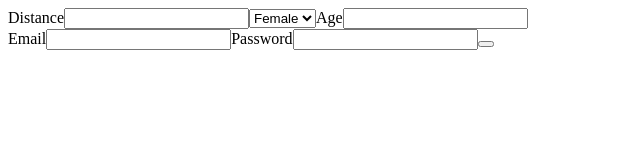
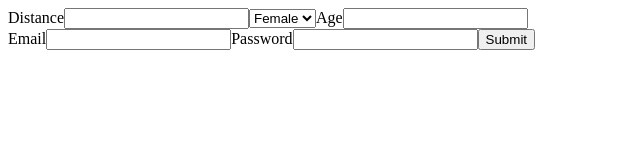
Before and after one commit to jennymalmefeldt/cooper_test_client, a React (Create React App) app: page / in a window 1280 px wide. Both pictures are taken after a click on the button "Login". Shown: the top 160 px of the page, without its empty margins (0-640 px from the left). Built offline with nearby package versions, Linux system fonts and the light colour scheme.

Commit message:
Fixes missing ; in index.js:13, changes capitalization for submit button in LoginForm.jsx, same with userCanLogin.spec.js.

```diff
--- a/src/components/LoginForm.jsx
+++ b/src/components/LoginForm.jsx
@@ -9,7 +9,7 @@ const LoginForm = ({ submitFormHandler }) => {
       <label>Password</label>
       <input name="password"  type="password" id="password"></input>
 
-      <button id="submit"></button>
+      <button id="submit">Submit</button>
     </form>
   );
 };
--- a/src/index.js
+++ b/src/index.js
@@ -6,11 +6,11 @@ import axios from "axios";
 
 let apiUrl;
 if (process.env.NODE_ENV === "production") {
-  apiUrl = "https://cr-cooper-api.herokuapp.com/api/vi"
+  apiUrl = "https://cr-cooper-api.herokuapp.com/api/v1"
 } else {
   apiUrl = "http:/localhost:3000/api/v1";
 }
-axios.defaults.baseURL = apiUrl
+axios.defaults.baseURL = apiUrl;
 
 ReactDOM.render(<App />, document.getElementById("root"));
 
```
Also changed, not shown: 1 other file (tests, documents, lock files or other folders).
